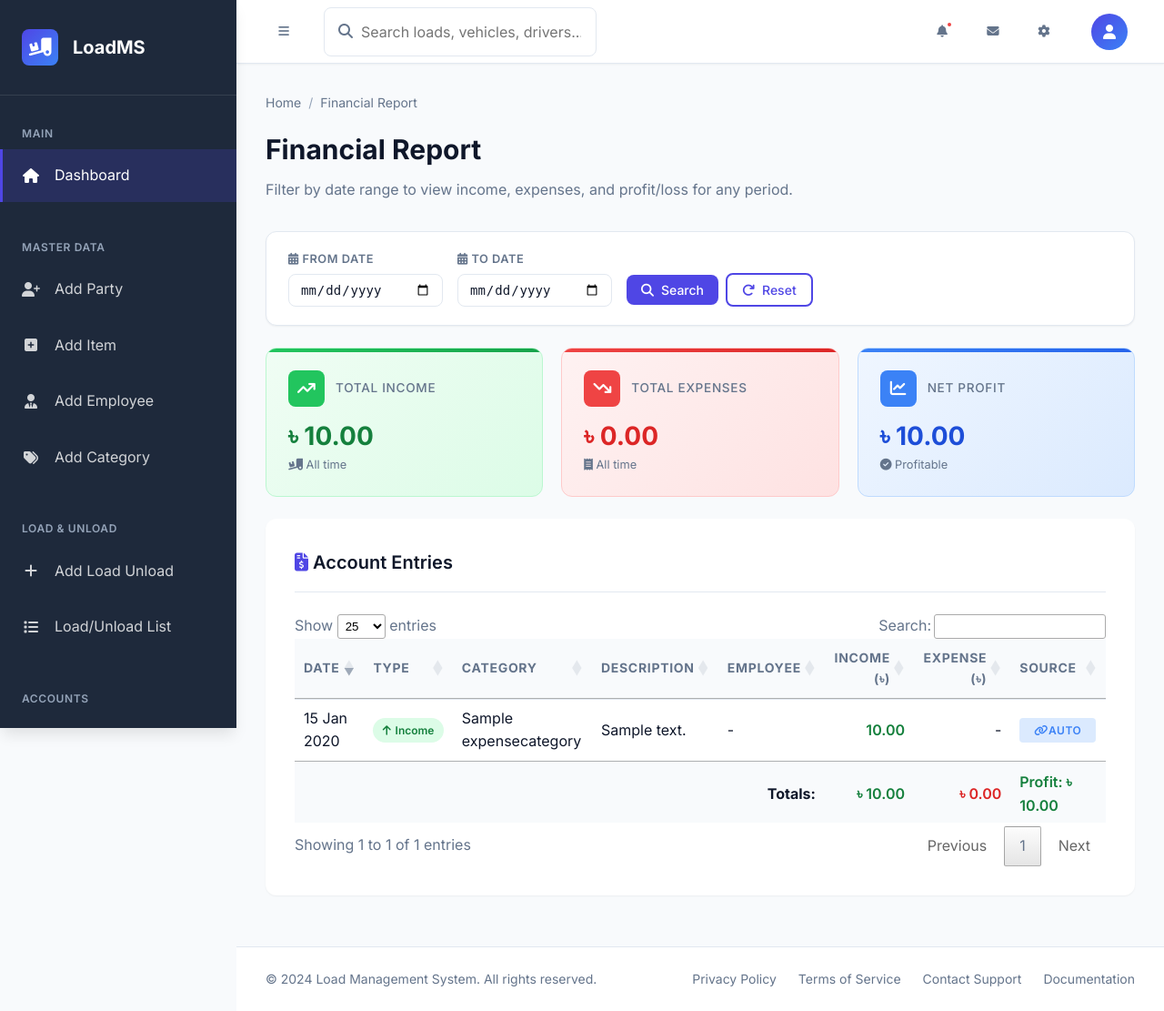
After one commit to basharmd94/loadunload, a Django app: page /financial-report/ in a window 1280 px wide. The commit adds this page. Shown: the whole page at 91% size. Run offline with Django 3.2, Linux system fonts and the light colour scheme; a user stored in the database is signed in; tables that the repository leaves empty hold one stand-in row (values such as "Sample post"); some libraries are stand-ins or nearby versions.

Commit message:
Financial Reports added

```diff
--- a/mainapp/urls.py
+++ b/mainapp/urls.py
@@ -6,6 +6,7 @@ from .views import party
 from .views import employee
 from .views import category
 from .views import expense
+from .views import reports
 
 app_name = 'load'
 
@@ -44,4 +45,7 @@ urlpatterns = [
     path('create-expense/', expense.create_expense, name='create-expense'),
     path('list-gl/', expense.list_gl, name='list-gl'),
     path('delete-expense/<int:pk>/', expense.delete_expense, name='delete-expense'),
+
+# reports
+    path('financial-report/', reports.financial_report, name='financial-report'),
 ]
--- /dev/null
+++ b/mainapp/views/reports.py
@@ -0,0 +1,44 @@
+from django.shortcuts import render
+from django.contrib.auth.decorators import login_required
+from django.db.models import Sum, Q
+from mainapp.models import GLDetail
+
+
+@login_required
+def financial_report(request):
+    """Financial report with date range filtering"""
+    from_date = request.GET.get('from_date', '')
+    to_date = request.GET.get('to_date', '')
+
+    entries = GLDetail.objects.all().select_related('category', 'employee', 'load_unload', 'created_by')
+
+    # Apply date filters
+    filtered = False
+    if from_date:
+        entries = entries.filter(transaction_date__gte=from_date)
+        filtered = True
+    if to_date:
+        entries = entries.filter(transaction_date__lte=to_date)
+        filtered = True
+
+    # Calculate totals for filtered data
+    totals = entries.aggregate(
+        total_income=Sum('amount', filter=Q(gl_type=GLDetail.INCOME)),
+        total_expense=Sum('amount', filter=Q(gl_type=GLDetail.EXPENSE)),
+    )
+
+    total_income = totals['total_income'] or 0
+    total_expense = totals['total_expense'] or 0
+    net_profit = total_income - total_expense
+
+    context = {
+        'entries': entries,
+        'page_title': 'Financial Report',
+        'total_income': total_income,
+        'total_expense': total_expense,
+        'net_profit': net_profit,
+        'from_date': from_date,
+        'to_date': to_date,
+        'filtered': filtered,
+    }
+    return render(request, 'financial_report.html', context)
--- /dev/null
+++ b/templates/financial_report.html
@@ -0,0 +1,436 @@
+{% extends 'base.html' %}
+{% load static %}
+
+{% block title %}Financial Report - Load Management System{% endblock %}
+
+{% block extra_css %}
+<style>
+    /* Filter Bar */
+    .report-filter-bar {
+        background: var(--bg-primary);
+        border: 1px solid var(--border-color);
+        border-radius: var(--radius-lg);
+        padding: 1.25rem 1.5rem;
+        margin-bottom: 1.5rem;
+        display: flex;
+        align-items: flex-end;
+        gap: 1rem;
+        flex-wrap: wrap;
+        box-shadow: var(--shadow-sm);
+    }
+    .filter-group {
+        display: flex;
+        flex-direction: column;
+        gap: 0.35rem;
+    }
+    .filter-group label {
+        font-size: 0.8rem;
+        font-weight: 600;
+        color: var(--text-secondary);
+        text-transform: uppercase;
+        letter-spacing: 0.04em;
+    }
+    .filter-group input[type="date"] {
+        padding: 0.5rem 0.75rem;
+        font-size: 0.875rem;
+        border: 1px solid var(--border-color);
+        border-radius: var(--radius-md);
+        background: var(--bg-primary);
+        color: var(--text-primary);
+        transition: var(--transition);
+        min-width: 170px;
+    }
+    .filter-group input[type="date"]:focus {
+        border-color: var(--primary-color);
+        box-shadow: 0 0 0 3px var(--primary-light);
+        outline: none;
+    }
+    .filter-actions {
+        display: flex;
+        gap: 0.5rem;
+        align-items: center;
+    }
+
+    /* Period badge */
+    .period-badge {
+        display: inline-flex;
+        align-items: center;
+        gap: 0.4rem;
+        background: var(--primary-light);
+        color: var(--primary-color);
+        padding: 0.35rem 0.75rem;
+        border-radius: 50px;
+        font-size: 0.8rem;
+        font-weight: 600;
+        margin-left: auto;
+    }
+
+    /* Summary Cards Row */
+    .gl-summary {
+        display: grid;
+        grid-template-columns: repeat(3, 1fr);
+        gap: 1.25rem;
+        margin-bottom: 1.5rem;
+    }
+    @media (max-width: 768px) {
+        .gl-summary { grid-template-columns: 1fr; }
+        .report-filter-bar { flex-direction: column; align-items: stretch; }
+        .period-badge { margin-left: 0; }
+    }
+
+    .gl-summary-card {
+        border-radius: var(--radius-lg);
+        padding: 1.5rem;
+        position: relative;
+        overflow: hidden;
+        transition: transform 0.2s ease, box-shadow 0.2s ease;
+    }
+    .gl-summary-card:hover {
+        transform: translateY(-2px);
+        box-shadow: var(--shadow-lg);
+    }
+    .gl-summary-card::before {
+        content: '';
+        position: absolute;
+        top: 0; left: 0; right: 0;
+        height: 4px;
+    }
+
+    /* Income Card */
+    .gl-card-income {
+        background: linear-gradient(135deg, #f0fdf4 0%, #dcfce7 100%);
+        border: 1px solid #bbf7d0;
+    }
+    .gl-card-income::before { background: linear-gradient(90deg, #22c55e, #16a34a); }
+    .gl-card-income .gl-card-icon { background: #22c55e; color: white; }
+    .gl-card-income .gl-card-value { color: #15803d; }
+
+    /* Expense Card */
+    .gl-card-expense {
+        background: linear-gradient(135deg, #fef2f2 0%, #fee2e2 100%);
+        border: 1px solid #fecaca;
+    }
+    .gl-card-expense::before { background: linear-gradient(90deg, #ef4444, #dc2626); }
+    .gl-card-expense .gl-card-icon { background: #ef4444; color: white; }
+    .gl-card-expense .gl-card-value { color: #dc2626; }
+
+    /* Profit Card */
+    .gl-card-profit {
+        background: linear-gradient(135deg, #eff6ff 0%, #dbeafe 100%);
+        border: 1px solid #bfdbfe;
+    }
+    .gl-card-profit::before { background: linear-gradient(90deg, #3b82f6, #2563eb); }
+    .gl-card-profit .gl-card-icon { background: #3b82f6; color: white; }
+    .gl-card-profit .gl-card-value { color: #1d4ed8; }
+
+    .gl-card-profit.loss {
+        background: linear-gradient(135deg, #fff7ed 0%, #ffedd5 100%);
+        border: 1px solid #fed7aa;
+    }
+    .gl-card-profit.loss::before { background: linear-gradient(90deg, #f97316, #ea580c); }
+    .gl-card-profit.loss .gl-card-icon { background: #f97316; color: white; }
+    .gl-card-profit.loss .gl-card-value { color: #ea580c; }
+
+    .gl-card-header {
+        display: flex;
+        align-items: center;
+        gap: 0.75rem;
+        margin-bottom: 1rem;
+    }
+    .gl-card-icon {
+        width: 40px;
+        height: 40px;
+        border-radius: var(--radius-md);
+        display: flex;
+        align-items: center;
+        justify-content: center;
+        font-size: 1.1rem;
+    }
+    .gl-card-label {
+        font-size: 0.85rem;
+        font-weight: 500;
+        color: var(--text-secondary);
+        text-transform: uppercase;
+        letter-spacing: 0.05em;
+    }
+    .gl-card-value {
+        font-size: 1.75rem;
+        font-weight: 700;
+        line-height: 1.2;
+    }
+    .gl-card-sub {
+        font-size: 0.8rem;
+        color: var(--text-secondary);
+        margin-top: 0.25rem;
+    }
+
+    /* GL Table Type Badges */
+    .gl-type-income {
+        display: inline-flex;
+        align-items: center;
+        gap: 0.3rem;
+        padding: 0.25rem 0.65rem;
+        border-radius: 50px;
+        font-size: 0.75rem;
+        font-weight: 600;
+        background: #dcfce7;
+        color: #15803d;
+    }
+    .gl-type-expense {
+        display: inline-flex;
+        align-items: center;
+        gap: 0.3rem;
+        padding: 0.25rem 0.65rem;
+        border-radius: 50px;
+        font-size: 0.75rem;
+        font-weight: 600;
+        background: #fee2e2;
+        color: #dc2626;
+    }
+
+    /* Amount styling */
+    .amount-income { color: #15803d; font-weight: 600; }
+    .amount-expense { color: #dc2626; font-weight: 600; }
+    .balance-positive { color: #15803d; font-weight: 600; }
+    .balance-negative { color: #dc2626; font-weight: 600; }
+</style>
+{% endblock %}
+
+{% block content %}
+<div class="page-header">
+    <nav class="breadcrumb">
+        <a href="/" class="breadcrumb-item">Home</a>
+        <span class="breadcrumb-separator">/</span>
+        <span class="breadcrumb-item">Financial Report</span>
+    </nav>
+    <h1 class="page-title">Financial Report</h1>
+    <p class="page-subtitle">Filter by date range to view income, expenses, and profit/loss for any period.</p>
+</div>
+
+<!-- Filter Bar -->
+<div class="report-filter-bar">
+    <div class="filter-group">
+        <label for="fromDate"><i class="fas fa-calendar-alt"></i> From Date</label>
+        <input type="date" id="fromDate" value="{{ from_date }}">
+    </div>
+    <div class="filter-group">
+        <label for="toDate"><i class="fas fa-calendar-alt"></i> To Date</label>
+        <input type="date" id="toDate" value="{{ to_date }}">
+    </div>
+    <div class="filter-actions">
+        <button class="btn btn-primary btn-sm" id="btnSearch" onclick="applyFilter()">
+            <i class="fas fa-search"></i> Search
+        </button>
+        <button class="btn btn-outline btn-sm" id="btnReset" onclick="resetFilter()">
+            <i class="fas fa-redo"></i> Reset
+        </button>
+    </div>
+    {% if filtered %}
+    <div class="period-badge">
+        <i class="fas fa-filter"></i>
+        {% if from_date and to_date %}
+            {{ from_date }} &mdash; {{ to_date }}
+        {% elif from_date %}
+            From {{ from_date }}
+        {% elif to_date %}
+            Up to {{ to_date }}
+        {% endif %}
+    </div>
+    {% endif %}
+</div>
+
+<!-- Summary Cards -->
+<div class="gl-summary">
+    <!-- Total Income -->
+    <div class="gl-summary-card gl-card-income">
+        <div class="gl-card-header">
+            <div class="gl-card-icon">
+                <i class="fas fa-arrow-trend-up"></i>
+            </div>
+            <div class="gl-card-label">Total Income</div>
+        </div>
+        <div class="gl-card-value">৳ {{ total_income|floatformat:2 }}</div>
+        <div class="gl-card-sub">
+            <i class="fas fa-truck-loading"></i>
+            {% if filtered %}Filtered period{% else %}All time{% endif %}
+        </div>
+    </div>
+
+    <!-- Total Expense -->
+    <div class="gl-summary-card gl-card-expense">
+        <div class="gl-card-header">
+            <div class="gl-card-icon">
+                <i class="fas fa-arrow-trend-down"></i>
+            </div>
+            <div class="gl-card-label">Total Expenses</div>
+        </div>
+        <div class="gl-card-value">৳ {{ total_expense|floatformat:2 }}</div>
+        <div class="gl-card-sub">
+            <i class="fas fa-receipt"></i>
+            {% if filtered %}Filtered period{% else %}All time{% endif %}
+        </div>
+    </div>
+
+    <!-- Net Profit/Loss -->
+    <div class="gl-summary-card gl-card-profit {% if net_profit < 0 %}loss{% endif %}">
+        <div class="gl-card-header">
+            <div class="gl-card-icon">
+                {% if net_profit >= 0 %}
+                <i class="fas fa-chart-line"></i>
+                {% else %}
+                <i class="fas fa-chart-line-down"></i>
+                {% endif %}
+            </div>
+            <div class="gl-card-label">
+                {% if net_profit >= 0 %}Net Profit{% else %}Net Loss{% endif %}
+            </div>
+        </div>
+        <div class="gl-card-value">৳ {{ net_profit|floatformat:2 }}</div>
+        <div class="gl-card-sub">
+            {% if net_profit >= 0 %}
+            <i class="fas fa-check-circle"></i> Profitable
+            {% else %}
+            <i class="fas fa-exclamation-triangle"></i> Expenses exceed income
+            {% endif %}
+        </div>
+    </div>
+</div>
+
+<!-- Report Table -->
+<div class="card">
+    <div class="card-header">
+        <h2 class="card-title"><i class="fas fa-file-invoice-dollar" style="color: var(--primary-color);"></i> Account Entries</h2>
+    </div>
+    <div class="card-body">
+        <table id="reportTable" class="table" style="width:100%">
+            <thead>
+                <tr>
+                    <th>Date</th>
+                    <th>Type</th>
+                    <th>Category</th>
+                    <th>Description</th>
+                    <th>Employee</th>
+                    <th style="text-align: right;">Income (৳)</th>
+                    <th style="text-align: right;">Expense (৳)</th>
+                    <th>Source</th>
+                </tr>
+            </thead>
+            <tbody>
+                {% for entry in entries %}
+                <tr>
+                    <td>{{ entry.transaction_date|date:"d M Y" }}</td>
+                    <td>
+                        {% if entry.gl_type == 'INCOME' %}
+                        <span class="gl-type-income"><i class="fas fa-arrow-up"></i> Income</span>
+                        {% else %}
+                        <span class="gl-type-expense"><i class="fas fa-arrow-down"></i> Expense</span>
+                        {% endif %}
+                    </td>
+                    <td>{{ entry.category.name|default:"-" }}</td>
+                    <td>{{ entry.description|truncatewords:10 }}</td>
+                    <td>{{ entry.employee.name|default:"-" }}</td>
+                    <td style="text-align: right;">
+                        {% if entry.gl_type == 'INCOME' %}
+                        <span class="amount-income">{{ entry.amount|floatformat:2 }}</span>
+                        {% else %}-{% endif %}
+                    </td>
+                    <td style="text-align: right;">
+                        {% if entry.gl_type == 'EXPENSE' %}
+                        <span class="amount-expense">{{ entry.amount|floatformat:2 }}</span>
+                        {% else %}-{% endif %}
+                    </td>
+                    <td>
+                        {% if entry.load_unload %}
+                        <span class="badge badge-info" title="Auto-posted from Load/Unload">
+                            <i class="fas fa-link"></i> Auto
+                        </span>
+                        {% else %}
+                        <span class="badge badge-secondary">Manual</span>
+                        {% endif %}
+                    </td>
+                </tr>
+                {% endfor %}
+            </tbody>
+            <tfoot>
+                <tr style="font-weight: 700; background: var(--bg-secondary);">
+                    <td colspan="5" style="text-align: right;">Totals:</td>
+                    <td style="text-align: right;">
+                        <span class="amount-income">৳ {{ total_income|floatformat:2 }}</span>
+                    </td>
+                    <td style="text-align: right;">
+                        <span class="amount-expense">৳ {{ total_expense|floatformat:2 }}</span>
+                    </td>
+                    <td>
+                        {% if net_profit >= 0 %}
+                        <span class="balance-positive">Profit: ৳ {{ net_profit|floatformat:2 }}</span>
+                        {% else %}
+                        <span class="balance-negative">Loss: ৳ {{ net_profit|floatformat:2 }}</span>
+                        {% endif %}
+                    </td>
+                </tr>
+            </tfoot>
+        </table>
+    </div>
+</div>
+{% endblock %}
+
+{% block extra_js %}
+<script>
+document.addEventListener('DOMContentLoaded', function() {
+    if (window.DataTable) {
+        new DataTable('#reportTable', {
+            responsive: true,
+            pageLength: 25,
+            order: [[0, 'desc']],
+            layout: {
+                topStart: 'pageLength',
+                topEnd: ['search']
+            },
+            language: {
+                search: 'Search:',
+                lengthMenu: 'Show _MENU_ entries',
+                info: 'Showing _START_ to _END_ of _TOTAL_ entries',
+                infoEmpty: 'No entries found',
+                emptyTable: 'No entries found for the selected period'
+            },
+            columnDefs: [
+                { targets: [5, 6], type: 'num' }
+            ]
+        });
+    }
+});
+
+function applyFilter() {
+    const fromDate = document.getElementById('fromDate').value;
+    const toDate = document.getElementById('toDate').value;
+
+    if (!fromDate && !toDate) {
+        Swal.fire({
+            icon: 'info',
+            title: 'Select Dates',
+            text: 'Please select at least one date to filter.',
+            confirmButtonColor: '#4f46e5',
+        });
+        return;
+    }
+
+    const params = new URLSearchParams();
+    if (fromDate) params.set('from_date', fromDate);
+    if (toDate) params.set('to_date', toDate);
+
+    window.location.href = '{% url "load:financial-report" %}?' + params.toString();
+}
+
+function resetFilter() {
+    window.location.href = '{% url "load:financial-report" %}';
+}
+
+// Enter key triggers search
+document.getElementById('fromDate').addEventListener('keydown', function(e) {
+    if (e.key === 'Enter') applyFilter();
+});
+document.getElementById('toDate').addEventListener('keydown', function(e) {
+    if (e.key === 'Enter') applyFilter();
+});
+</script>
+{% endblock %}
--- a/templates/includes/sidebar.html
+++ b/templates/includes/sidebar.html
@@ -105,7 +105,7 @@
                     </a>
                 </li>
                 <li class="nav-item">
-                    <a href="#" class="nav-link">
+                    <a href="{% url 'load:financial-report' %}" class="nav-link">
                         <span class="nav-icon"><i class="fas fa-dollar-sign"></i></span>
                         <span>Financial Reports</span>
                     </a>
```
